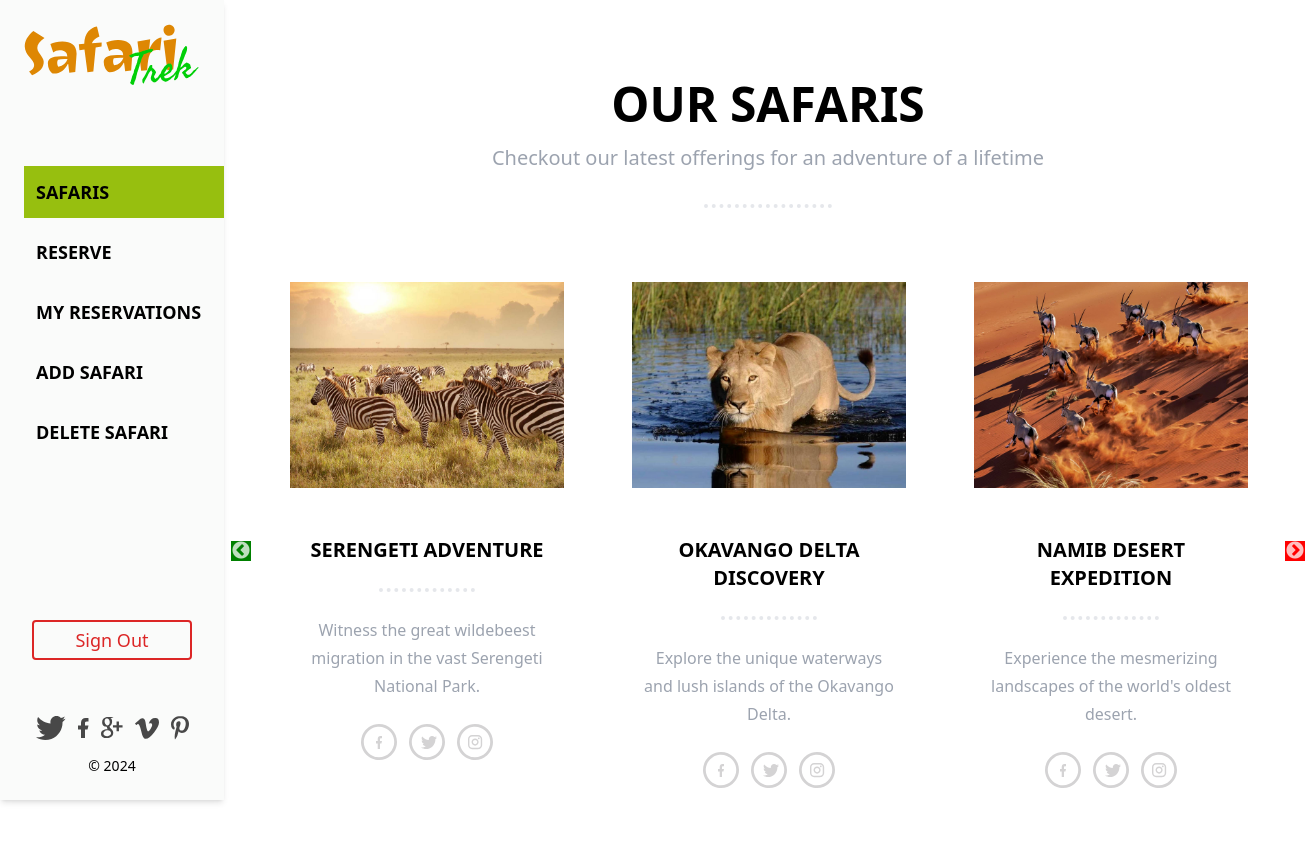
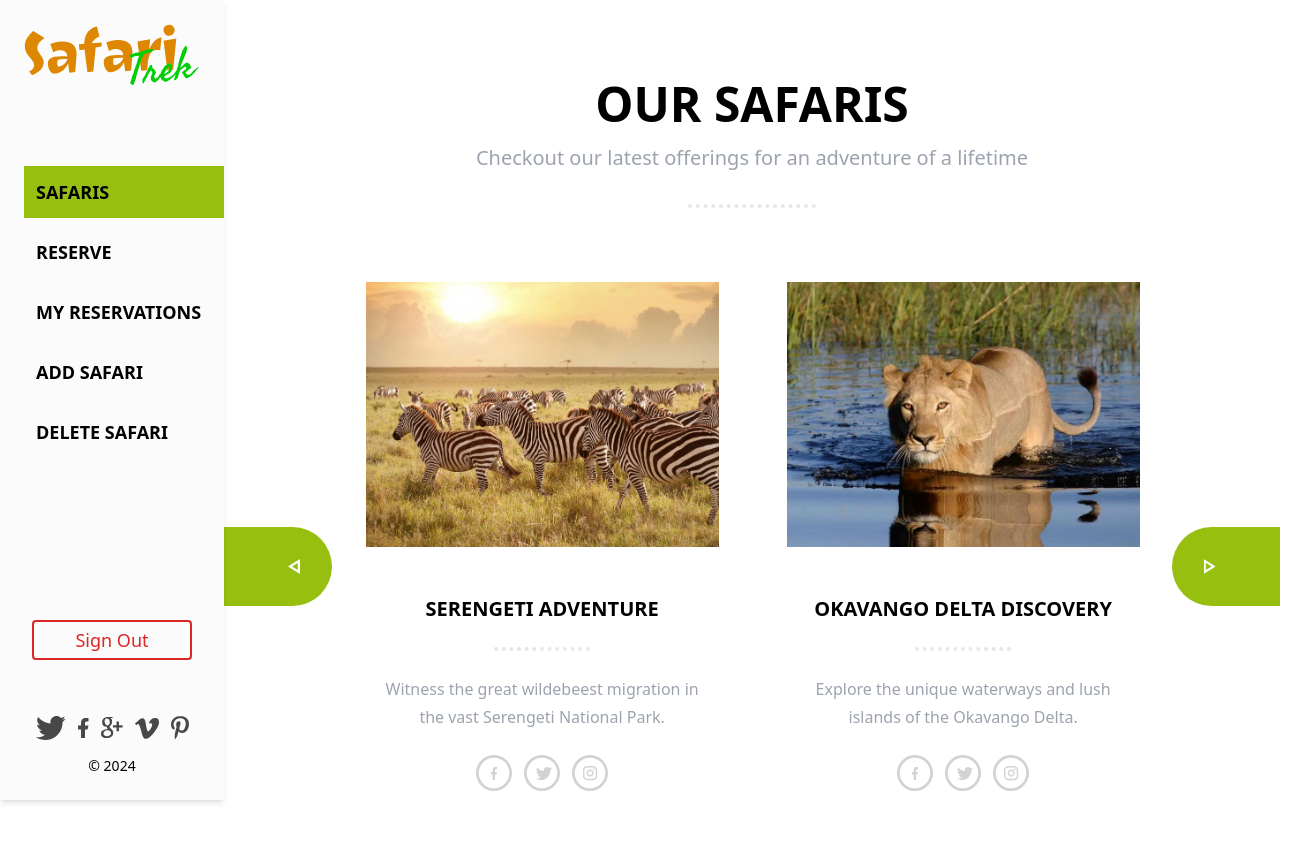
Before and after one commit to henokkhm/microverse-module-6-safari-booking-frontend, a React (Create React App) app: page /app/safaris in a window 1280 px wide. Shown: the top 842 px of the page, 1305 px wide, since content can reach past the window. Built offline with nearby package versions, Linux system fonts and the light colour scheme; no server answers; sample sign-in values are in the browser's storage.

Commit message:
Fix Slider arrows

```diff
--- a/src/components/SafarisList.js
+++ b/src/components/SafarisList.js
@@ -4,7 +4,7 @@ import { useDispatch, useSelector } from 'react-redux';
 import Slider from 'react-slick';
 
 import SafariCard from './SafariCard';
-import { NextArrow, PrevArrow } from './SliderButtons';
+import { NextArrow, PrevArrow } from './SliderArrows';
 import { getSafaris } from '../redux/slices/safarisSlice';
 import useWindowSize from '../hooks/useWindowSize';
 
@@ -36,17 +36,20 @@ function SafarisList() {
     </Link>
   ));
 
-  const gridClasses = `grid gap-4 ${windowWidth < 900 ? 'grid-cols-1' : 'grid-cols-2'}`;
+  if (windowWidth < 1160) {
+    return <div className="flex flex-col gap-4 items-center">{safarisArr}</div>;
+  }
 
-  if (windowWidth < 1200) {
-    return <div className={gridClasses}>{safarisArr}</div>;
+  let slidesToShow = 2;
+  if (windowWidth > 1500) {
+    slidesToShow = 3;
   }
 
   return (
     <div>
       <Slider
         slidesToScroll={1}
-        slidesToShow={3}
+        slidesToShow={slidesToShow}
         nextArrow={<NextArrow />}
         prevArrow={<PrevArrow />}
         gap={10}
--- /dev/null
+++ b/src/components/SliderArrows.js
@@ -0,0 +1,36 @@
+import PropTypes from 'prop-types';
+
+import triangleIcon from '../assets/icons/triangle.svg';
+
+export function PrevArrow(props) {
+  const { onClick } = props;
+  return (
+    <button
+      type="button"
+      className="block bg-st-green-400 p-8 pl-16 rounded-r-full"
+      onClick={onClick}
+    >
+      <img className="w-32" src={triangleIcon} alt="carousel previous button" />
+    </button>
+  );
+}
+
+export function NextArrow(props) {
+  const { onClick } = props;
+  return (
+    <button
+      type="button"
+      className="block bg-st-green-400 p-8 pr-16  rounded-l-full"
+      onClick={onClick}
+    >
+      <img className="rotate-180 w-32" src={triangleIcon} alt="carousel next button" />
+    </button>
+  );
+}
+
+const sliderArrowsProptypes = {
+  onClick: PropTypes.func.isRequired,
+};
+
+PrevArrow.propTypes = sliderArrowsProptypes;
+NextArrow.propTypes = sliderArrowsProptypes;
--- a/src/components/SliderButtons.js
+++ /dev/null
@@ -1,39 +0,0 @@
-import PropTypes from 'prop-types';
-
-import triangleIcon from '../assets/icons/triangle.svg';
-
-export function NextArrow(props) {
-  const { className, onClick } = props;
-  return (
-    <button
-      type="button"
-      className={className}
-      style={{ display: 'block', background: 'red' }}
-      onClick={onClick}
-    >
-      <img src={triangleIcon} alt="carousel previous button" />
-    </button>
-  );
-}
-
-export function PrevArrow(props) {
-  const { className, onClick } = props;
-  return (
-    <button
-      type="button"
-      className={className}
-      style={{ display: 'block', background: 'green' }}
-      onClick={onClick}
-    >
-      <img className="rotate-180" src={triangleIcon} alt="carousel next button" />
-    </button>
-  );
-}
-
-const sliderArrowsProptypes = {
-  className: PropTypes.bool.isRequired,
-  onClick: PropTypes.func.isRequired,
-};
-
-PrevArrow.propTypes = sliderArrowsProptypes;
-NextArrow.propTypes = sliderArrowsProptypes;
--- a/src/index.css
+++ b/src/index.css
@@ -76,7 +76,14 @@
     .nav-link.active {
       @apply bg-st-green-400
     }
+
   }
+
+  .slick-slider {
+    display: flex !important;
+    align-items: center !important;
+  }
+
 
   /* *, ::before, ::after {
     outline: 1px solid red;
--- a/src/pages/layout/Layout.js
+++ b/src/pages/layout/Layout.js
@@ -38,14 +38,14 @@ const Layout = () => {
   // }
 
   return (
-    <div className="min-w-[380px] max-w-[1440px] mx-auto min-h-screen bg-white">
+    <div className="min-w-[380px] max-w-[1640px] mx-auto min-h-screen bg-white">
       <Sidebar
         sidebarMenuIsOpen={sidebarMenuIsOpen}
         toggleSidebarMenu={toggleSidebarMenu}
         breakpoint={MOBILE_BREAKPOINT}
       />
 
-      <div className={`duration-300 ${((windowWidth > MOBILE_BREAKPOINT) || sidebarMenuIsOpen) && 'ml-64'} `}>
+      <div className={`duration-300 ${((windowWidth > MOBILE_BREAKPOINT) || sidebarMenuIsOpen) && 'ml-[224px]'} `}>
         <Outlet />
       </div>
     </div>
```
